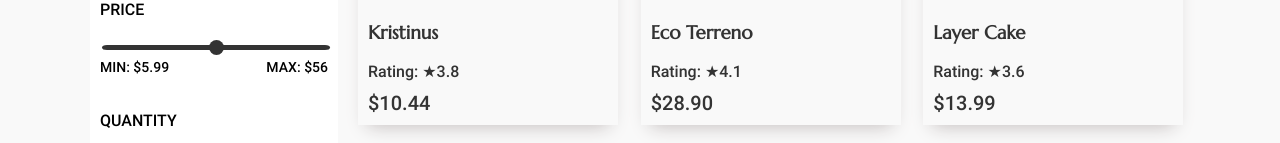
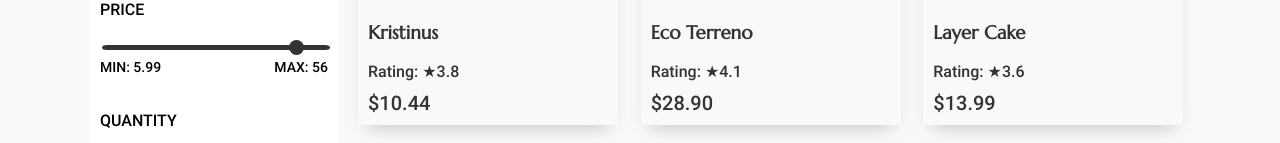
Before and after one commit to mitjasha/online-shop, a React (Create React App) app: page /catalogue in a window 1280 px wide. Shown: the part 632-775 px from the top of the page. Built offline with nearby package versions, Linux system fonts and the light colour scheme.

Commit message:
feat: add omchange fn to range input

```diff
--- a/src/components/CatalogueFilters/CatalogueFilters.tsx
+++ b/src/components/CatalogueFilters/CatalogueFilters.tsx
@@ -10,9 +10,13 @@ const titles = Object.values(Titles);
 
 interface FilterProps {
   filterFunction: (event: React.ChangeEvent<HTMLInputElement>) => void;
+  filterRangeFn: (event: React.ChangeEvent<HTMLInputElement>) => void;
 }
 
-const CatalogueFilters: React.FC<FilterProps> = ({ filterFunction }) => {
+const CatalogueFilters: React.FC<FilterProps> = ({
+  filterFunction,
+  filterRangeFn,
+}) => {
   return (
     <div className="filters">
       <CheckboxInput
@@ -29,11 +33,18 @@ const CatalogueFilters: React.FC<FilterProps> = ({ filterFunction }) => {
       <RangeInput
         title="PRICE"
         id="price"
-        minVal="$5.99"
-        maxVal="$56"
+        min={5.99}
+        max={56}
         className="price-range"
+        handleChange={filterRangeFn}
       />
-      <RangeInput title="QUANTITY" id="quantity" minVal="4" maxVal="22" />
+      <RangeInput
+        title="QUANTITY"
+        id="quantity"
+        min={4}
+        max={22}
+        handleChange={filterRangeFn}
+      />
       <Button className="filters__copy-link">Copy Link</Button>
     </div>
   );
--- a/src/components/RangeInput/RangeInput.tsx
+++ b/src/components/RangeInput/RangeInput.tsx
@@ -5,19 +5,22 @@ import "./RangeInput.scss";
 interface RangeProps {
   title: string;
   id: string;
-  minVal: string;
-  maxVal: string;
+  min: number;
+  max: number;
   className?: string;
+  handleChange: (event: React.ChangeEvent<HTMLInputElement>) => void;
 }
 
 const RangeInput: React.FC<RangeProps> = ({
   title,
   id,
-  minVal,
-  maxVal,
+  min,
+  max,
   className,
+  handleChange,
 }) => {
   const classes = cn("input-range", className);
+
   return (
     <div className="filters__radio">
       <p>{title}</p>
@@ -25,14 +28,17 @@ const RangeInput: React.FC<RangeProps> = ({
         <input
           type="range"
           id={id}
-          min={minVal}
-          max={maxVal}
+          min={min}
+          max={max}
           className={classes}
+          onChange={(data) => {
+            handleChange(data);
+          }}
         />
       </label>
       <div className="values">
-        <span className="values__min">MIN: {minVal}</span>
-        <span className="values__max">MAX: {maxVal}</span>
+        <span className="values__min">MIN: {min}</span>
+        <span className="values__max">MAX: {max}</span>
       </div>
     </div>
   );
--- a/src/pages/CataloguePage/CataloguePage.tsx
+++ b/src/pages/CataloguePage/CataloguePage.tsx
@@ -104,6 +104,22 @@ const CataloguePage: React.FC<CataloguePageProps> = ({ state }) => {
     [setSortData],
   );
 
+  const filterRange = useCallback(
+    (event: React.ChangeEvent<HTMLInputElement>) => {
+      setSortData((previousState) => {
+        const filters = new Set(previousState.filters);
+        const products = [...data.goods];
+        console.log(event.target);
+        console.log(products);
+        return {
+          filters,
+          products,
+        };
+      });
+    },
+    [setSortData],
+  );
+
   return (
     <div className="catalogue">
       <div className="container">
@@ -112,7 +128,10 @@ const CataloguePage: React.FC<CataloguePageProps> = ({ state }) => {
           itemsFound={sortData.products.length}
         />
         <div className="filters-goods-wrapper">
-          <CatalogueFilters filterFunction={filterCheckbox} />
+          <CatalogueFilters
+            filterFunction={filterCheckbox}
+            filterRangeFn={filterRange}
+          />
           <CatalogueGoods data={sortData.products} state={state} />
           <div
             className="not-found"
```
